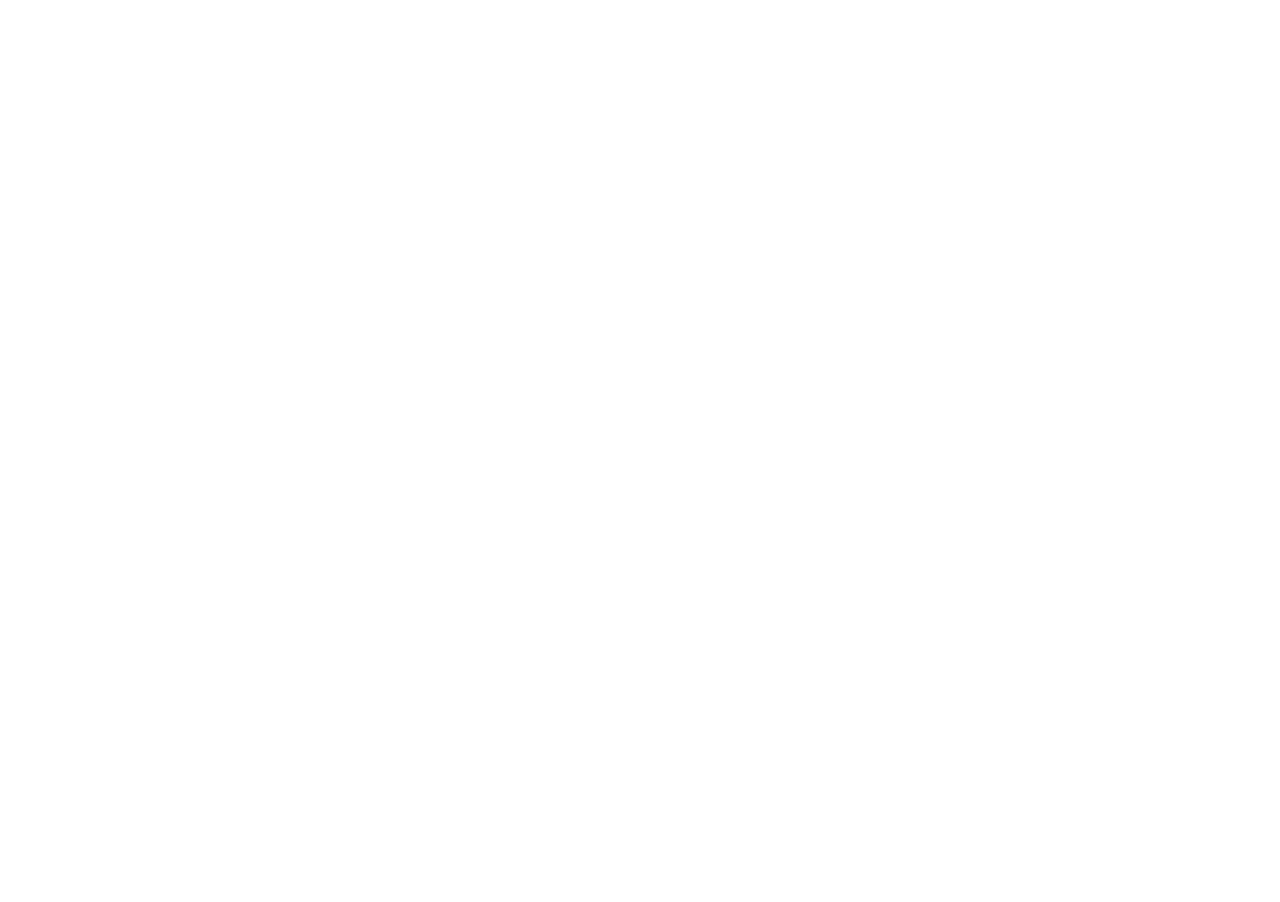
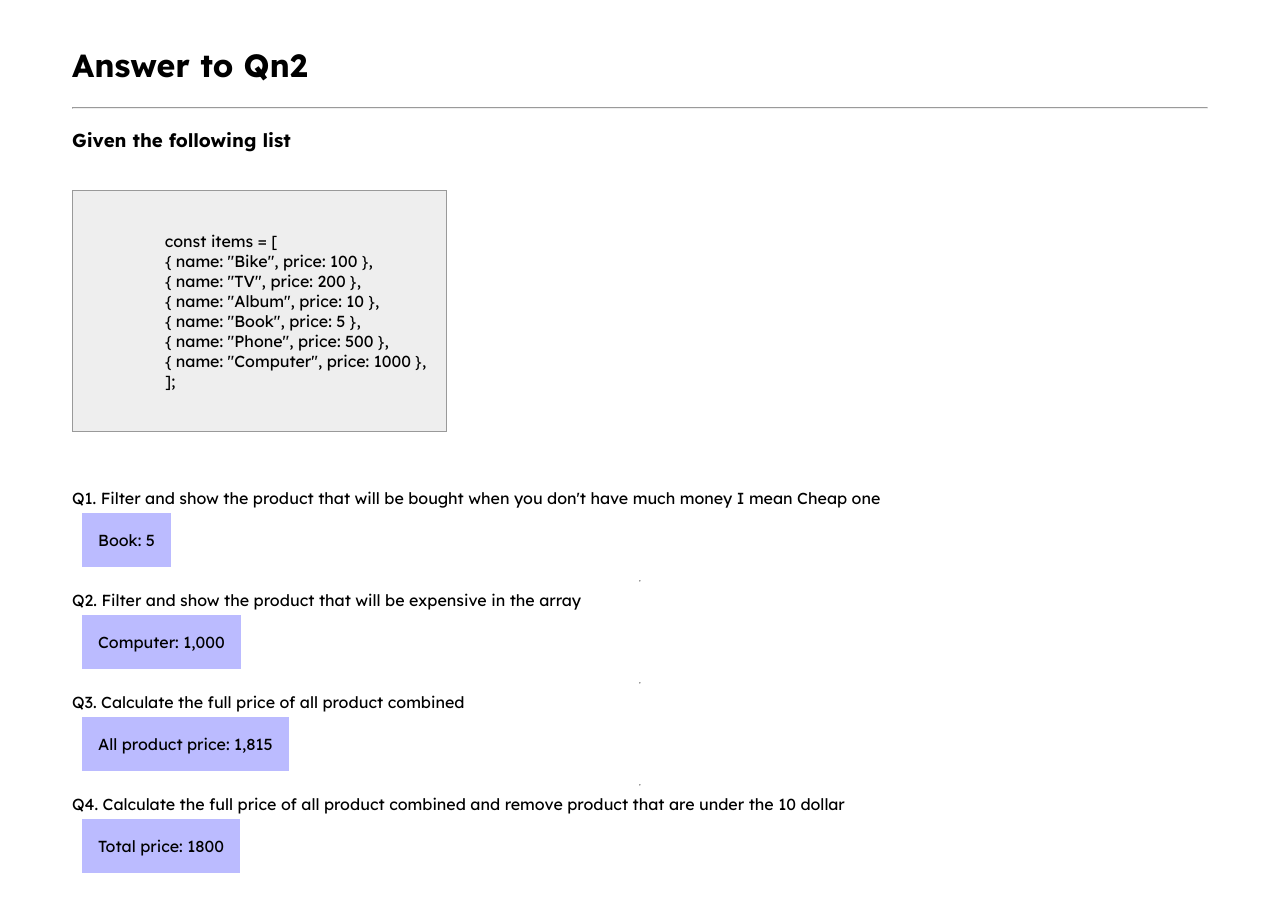
Before and after one commit to feyton/upskill-assessment, a plain HTML site: page js/index.html in a window 1280 px wide. Before the commit the page ends 800 px from the top, so only its background shows below. Drawn offline with Linux system fonts and the light colour scheme.

```diff
--- a/js/index.html
+++ b/js/index.html
@@ -1,24 +1,93 @@
 <!DOCTYPE html>
 <html lang="en">
+
 <head>
     <meta charset="UTF-8">
     <meta http-equiv="X-UA-Compatible" content="IE=edge">
     <meta name="viewport" content="width=device-width, initial-scale=1.0">
-    <title>Javascript</title>
+    <title>Javascript| UpSkill</title>
+
+    <link href="https://fonts.googleapis.com/css2?family=Lexend:wght@400;700&display=swap" rel="stylesheet">
+    <link rel="shortcut icon" href="../ui/assets/favicon.png" type="image/x-icon">
     <script src="index.js"></script>
+    <style>
+        * {
+            font-family: "Lexend";
+            box-sizing: border-box;
+        }
+
+        body {
+            display: flex;
+            padding: 1rem 4rem;
+            flex-direction: column;
+
+        }
+
+        pre code {
+            background-color: #eee;
+            border: 1px solid #999;
+            display: block;
+            padding: 20px;
+            width: fit-content;
+        }
+
+        .answer {
+            background-color: rgba(0, 0, 255, 0.267);
+            width: fit-content;
+            padding: 1px 1rem;
+            margin: 5px 10px;
+
+        }
+    </style>
 </head>
+
 <body>
+    <div class="info">
+        <h1>Answer to Qn2</h1>
+        <hr>
+        <h3>Given the following list</h3>
+        <pre>
+            <code>
+                const items = [
+                { name: "Bike", price: 100 },
+                { name: "TV", price: 200 },
+                { name: "Album", price: 10 },
+                { name: "Book", price: 5 },
+                { name: "Phone", price: 500 },
+                { name: "Computer", price: 1000 },
+                ];
+            </code>
+        </pre>
+    </div>
     <div class="cheap">
+        Q1. Filter and show the product that will be bought when you don't have much money I mean Cheap one
+        <div class="answer" id="answer-1">
+
+        </div>
+    </div>
+    <hr>
+    <div class="expensive">
+        Q2. Filter and show the product that will be expensive in the array
+        <div class="answer" id="answer-2">
+
+        </div>
 
     </div>
-    <div class="expensive">
+    <hr>
+    <div class="full-price">
+        Q3. Calculate the full price of all product combined
+        <div class="answer" id="answer-3">
+
+        </div>
 
     </div>
-    <div class="full-price">
+    <hr>
+    <div class="exclude">
+        Q4. Calculate the full price of all product combined and remove product that are under the 10 dollar
+        <div class="answer" id="answer-4">
 
-    </div>
-    <div class="exclude">
-
+        </div>
     </div>
 </body>
+
 </html>
--- a/js/index.js
+++ b/js/index.js
@@ -8,42 +8,56 @@
 ];
 
 const getCheap = () => {
-  // we copy the list items and then sort on it
-  return items.slice().sort((a, b) => {
-    return a.price - b.price;
-  });
+  // Using the filter chaining to obtain the item will low price
+  // This returns an array, just in case we have two items with same low price
+  // You can just pick the first index in our case
+  const item = items
+    .sort((a, b) => {
+      return a.price - b.price;
+    })
+    .filter((item, index, array) => item.price === array[0].price);
+
+  return item[0];
 };
 const getExpensive = () => {
-  // We copy the list items before we sort the values
-  return items.slice().sort((a, b) => {
-    //   We are return the largest value among the two.
-    return b.price - a.price;
-  });
+  // The same as we did in the function above
+  // Although the opposite, copying the list
+  return items
+    .sort((a, b) => {
+      return b.price - a.price;
+    })
+    .filter((item, index, array) => item.price === array[0].price)[0];
 };
 
 const getFullPrice = () => {
-  let price = 0;
-  items.forEach((item) => {
-    price += parseInt(item.price);
-  });
+  // Using the reduce function, we add all items price and return the value
+  return items.reduce((sum, item) => item.price + sum, 0);
+};
 
-  return price.toLocaleString();
-};
 const getFullPriceWithoutCheap = () => {
-  let price = 0;
-  items.forEach((item) => {
-    if (item.price > 10) {
-      price += parseInt(item.price);
-    }
-  });
-
-  return price.toLocaleString();
+  // We filter the list to remove all items under 10
+  // Using the reduce function, we add all items price and return the value
+  return items
+    .filter((item) => item.price > 10)
+    .reduce((sum, item) => sum + item.price, 0);
 };
 
 window.addEventListener("DOMContentLoaded", () => {
-  // for the first question to return
-  console.log(getCheap());
-  console.log(getExpensive());
-  console.log(getFullPrice());
-  console.log(getFullPriceWithoutCheap());
+  // Waiting for the dom content to be loaded
+  const cheap = getCheap();
+  const expensive = getExpensive();
+  const totalPrice = getFullPrice();
+  const totalWithOutCheap = getFullPriceWithoutCheap();
+  document.getElementById("answer-1").innerHTML = `
+    <p>${cheap.name}: ${cheap.price}</p>
+  `;
+  document.getElementById("answer-2").innerHTML = `
+    <p>${expensive.name}: ${expensive.price.toLocaleString()}</p>
+  `;
+  document.getElementById("answer-3").innerHTML = `
+    <p>All product price: ${totalPrice.toLocaleString()}</p>
+  `;
+  document.getElementById("answer-4").innerHTML = `
+    <p>Total price: ${totalWithOutCheap}</p>
+  `;
 });
--- a/ui/assets/main.css
+++ b/ui/assets/main.css
@@ -1,3 +1,9 @@
+* {
+    margin: 0;
+    padding: 0;
+    box-sizing: border-box;
+}
+
 body {
     min-height: 100vh;
     min-width: 100vh;
@@ -5,6 +11,10 @@
     flex-direction: column;
     justify-content: center;
     align-items: center;
+    background-image: url("./upskill2.jpg");
+    background-repeat: no-repeat;
+    background-size: cover;
+    background-position: bottom left;
 }
 
 main {
@@ -13,6 +23,10 @@
     box-shadow: 0px 0px 3px 3px gray;
     padding: 1rem 2rem;
     max-width: 60%;
+    background-image: url("./upskill.jpg");
+    background-size: cover;
+    background-repeat: no-repeat;
+    background-position: top right;
 }
 
 main h1 {
@@ -37,9 +51,11 @@
     gap: 1rem;
     padding-bottom: .3rem;
 }
+
 form .input-div {
     width: 100%;
 }
+
 .btn {
     padding: .5rem 1rem;
     outline: none;
@@ -51,7 +67,7 @@
 }
 
 .btn.btn-send {
-    background-color: rgb(192, 46, 46);
+    background-color: #7f452e;
     color: white;
     font-family: "Lexend";
 }
@@ -75,6 +91,7 @@
     font-family: "Lexend";
     padding-right: 2rem;
 }
+
 .info-section .info-div p {
     font-size: 10px;
 }
@@ -86,6 +103,7 @@
     cursor: pointer;
     padding-left: 20px;
 }
+
 .download::before {
     content: ">";
     position: absolute;
@@ -104,12 +122,14 @@
     background-color: black;
     color: white;
 }
+
 nav {
     display: flex;
     width: 100%;
     padding: 1rem 2rem;
 
 }
+
 nav .brand {
     color: blue;
     font-family: "lexend";
```
Also changed, not shown: index.html (added, +88 -0 lines), ui/index.html (+1 -0 lines), ui/assets/bg.svg (added), ui/assets/bg2.svg (added), ui/assets/favicon.png (added), ui/assets/upskill.jpg (added), ui/assets/upskill2.jpg (added), 1 other file.
